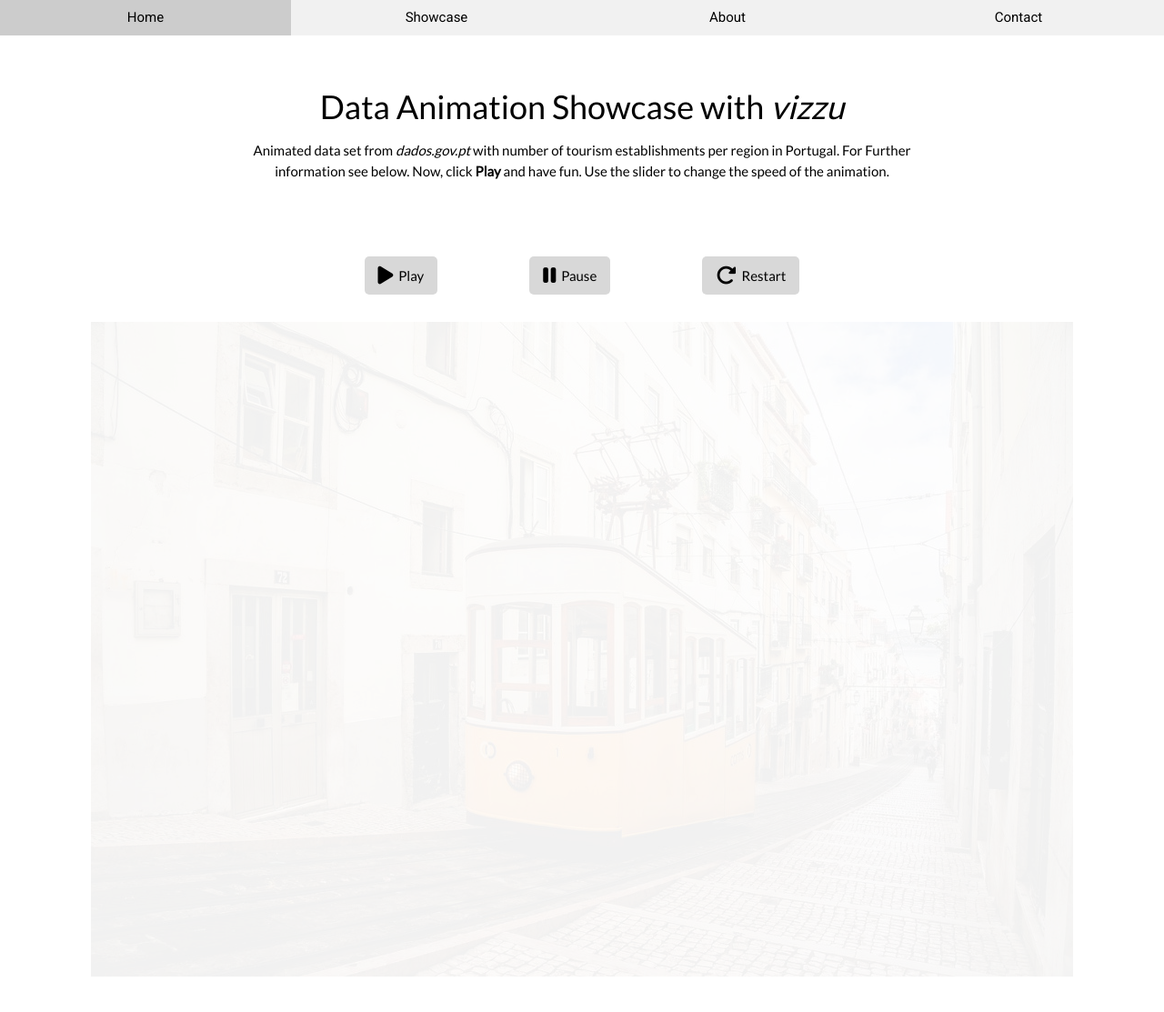
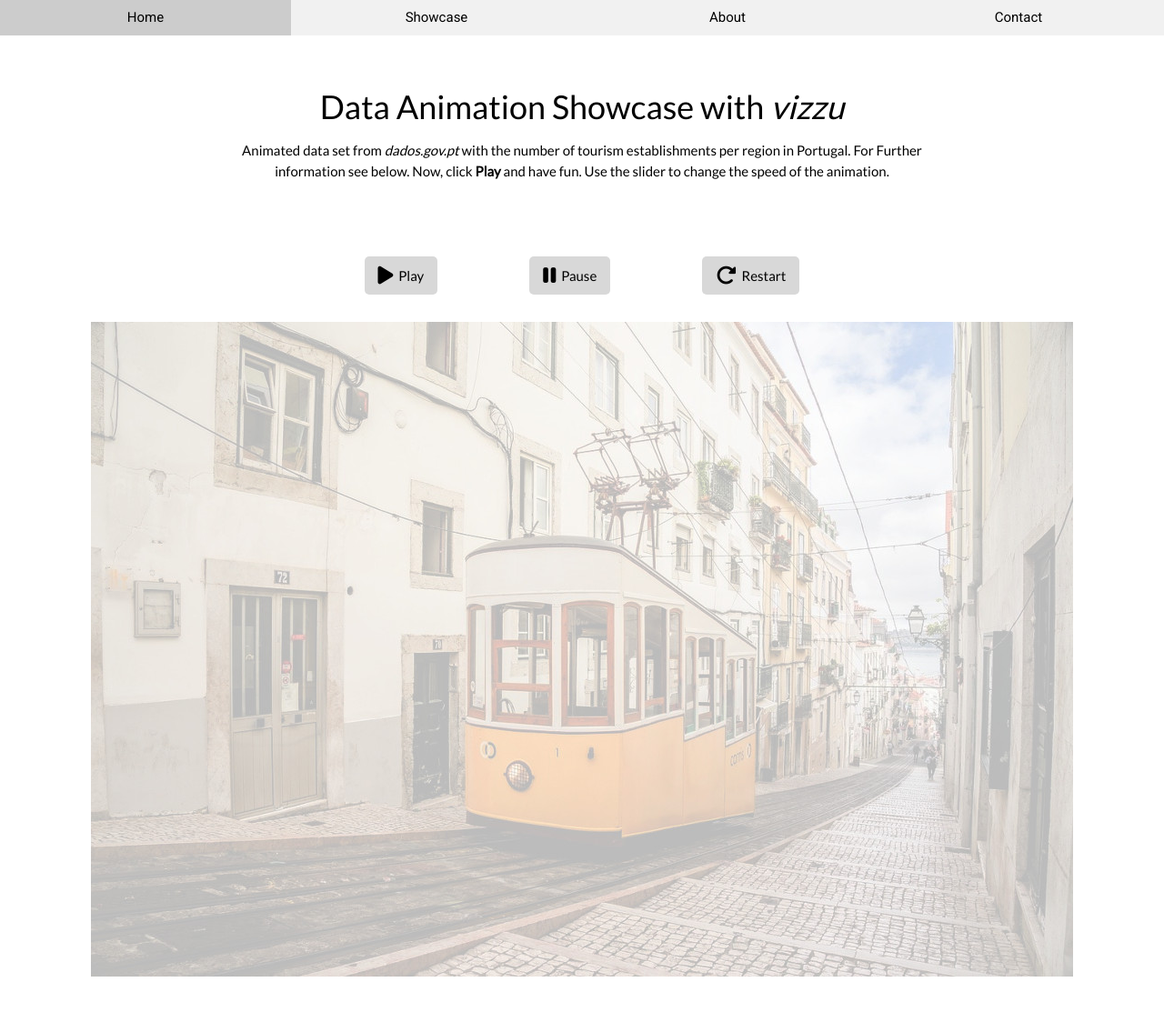
Before and after one commit to t4d-gmbh/animate-data-with-vizzu, a Jekyll site: the page built from docs/index.html, in a window 1280 px wide and 1400 px high. Shown: the top 1113 px of the window at 91% size. Built offline with Jekyll 4.4.1, drawn with Linux system fonts in a browser that asks for light colours; nearby versions of some CDN libraries.

Commit message:
Optimize positioning of background image

```diff
--- a/docs/_includes/animation.html
+++ b/docs/_includes/animation.html
@@ -1,7 +1,7 @@
 <div id="title" class="w3-panel w3-center">
 	<h1>Data Animation Showcase with <i>vizzu</i></h1>
 	<p>
-		Animated data set from <i>dados.gov.pt</i> with number of tourism establishments per region in Portugal.
+		Animated data set from <i>dados.gov.pt</i> with the number of tourism establishments per region in Portugal.
 		For Further information see below. Now, click <b>Play</b> and have fun. Use the slider to change the speed of the animation.
 	</p>
 </div>
@@ -27,7 +27,7 @@
 
 <div id="zoom">
   <div id="bgImageContainer" style="display: block">
-    <img id="bgImage" style="opacity:0.2" src="{{ site.baseurl }}assets/img/lisbon.jpg"/>
+    <img id="bgImage" src="{{ site.baseurl }}assets/img/lisbon.jpg"/>
   </div>
   <canvas id="myVizzu"></canvas>
 </div>
--- a/docs/css/style.css
+++ b/docs/css/style.css
@@ -44,9 +44,14 @@
 	height: 120px;
 }
 
-#bgImage {
+#bgImageContainer {
 	max-width: 1080px;
-	height: 720px;
+	padding: 0;
+	margin: 0;
+}
+
+#bgImage{
+	width: 100%;
 }
 
 #zoom {
--- a/docs/js/animation.js
+++ b/docs/js/animation.js
@@ -43,9 +43,17 @@
 
         const bgImage = document.getElementById('bgImage')
 
+		var displayWidth = window.innerWidth;
 
         function drawBg(dc) {
-	      dc.drawImage(bgImage, 0, 0)
+
+			var dx = 0;
+			if( displayWidth < 1080 )
+			{
+				dx = parseInt( (1080 - displayWidth) / 2);
+			}
+
+	      dc.drawImage(bgImage, -dx, 0)
         }
 
         const chart = new Vizzu('myVizzu', { data })
@@ -59,11 +67,6 @@
 
 			return chart
 		})
-
-
-
-		var displayWidth = window.innerWidth;$
-
 
 
         let drawYear = function(event) {
```
